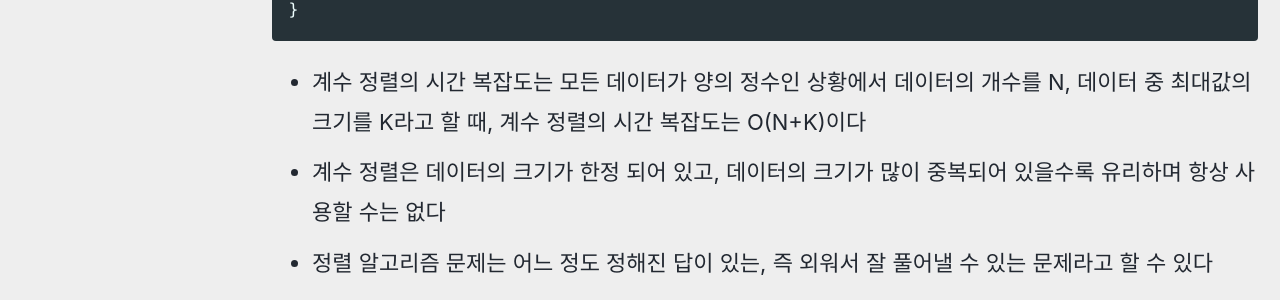
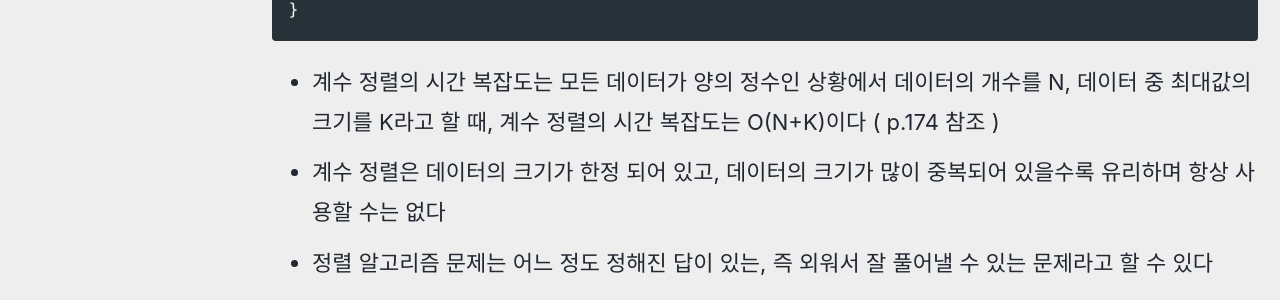
Before and after one commit to devMyeong/devMyeong.github.io, a Jekyll site: the page built from _posts/codingTest/2021-09-08-이코테.md, in a window 1280 px wide and 900 px high, scrolled down 22145 px. Shown: the part 191-491 px from the top of the window. Built offline with Jekyll 4.4.1, drawn with Linux system fonts in a browser that asks for light colours; cached includes are drawn as plain includes; nearby versions of some CDN libraries; some web fonts are replaced; comment, search, counter and statistics services are not loaded.

Commit message:
corr typo

````diff
--- a/_posts/codingTest/2021-09-08-이코테.md
+++ b/_posts/codingTest/2021-09-08-이코테.md
@@ -695,7 +695,7 @@ int main(void) {
 }
 ```
 
-- 계수 정렬의 시간 복잡도는 모든 데이터가 양의 정수인 상황에서 데이터의 개수를 N, 데이터 중 최대값의 크기를 K라고 할 때, 계수 정렬의 시간 복잡도는 O(N+K)이다
+- 계수 정렬의 시간 복잡도는 모든 데이터가 양의 정수인 상황에서 데이터의 개수를 N, 데이터 중 최대값의 크기를 K라고 할 때, 계수 정렬의 시간 복잡도는 O(N+K)이다 ( p.174 참조 )
 - 계수 정렬은 데이터의 크기가 한정 되어 있고, 데이터의 크기가 많이 중복되어 있을수록 유리하며 항상 사용할 수는 없다
 - 정렬 알고리즘 문제는 어느 정도 정해진 답이 있는, 즉 외워서 잘 풀어낼 수 있는 문제라고 할 수 있다
 - 단순히 정렬해야 하는 상황에서는 기본 정렬 라이브러리를 사용하고, 데이터의 범위가 한정되어 있으며 더 빠르게 동작해야 할 때는 계수 정렬을 사용하자
````
